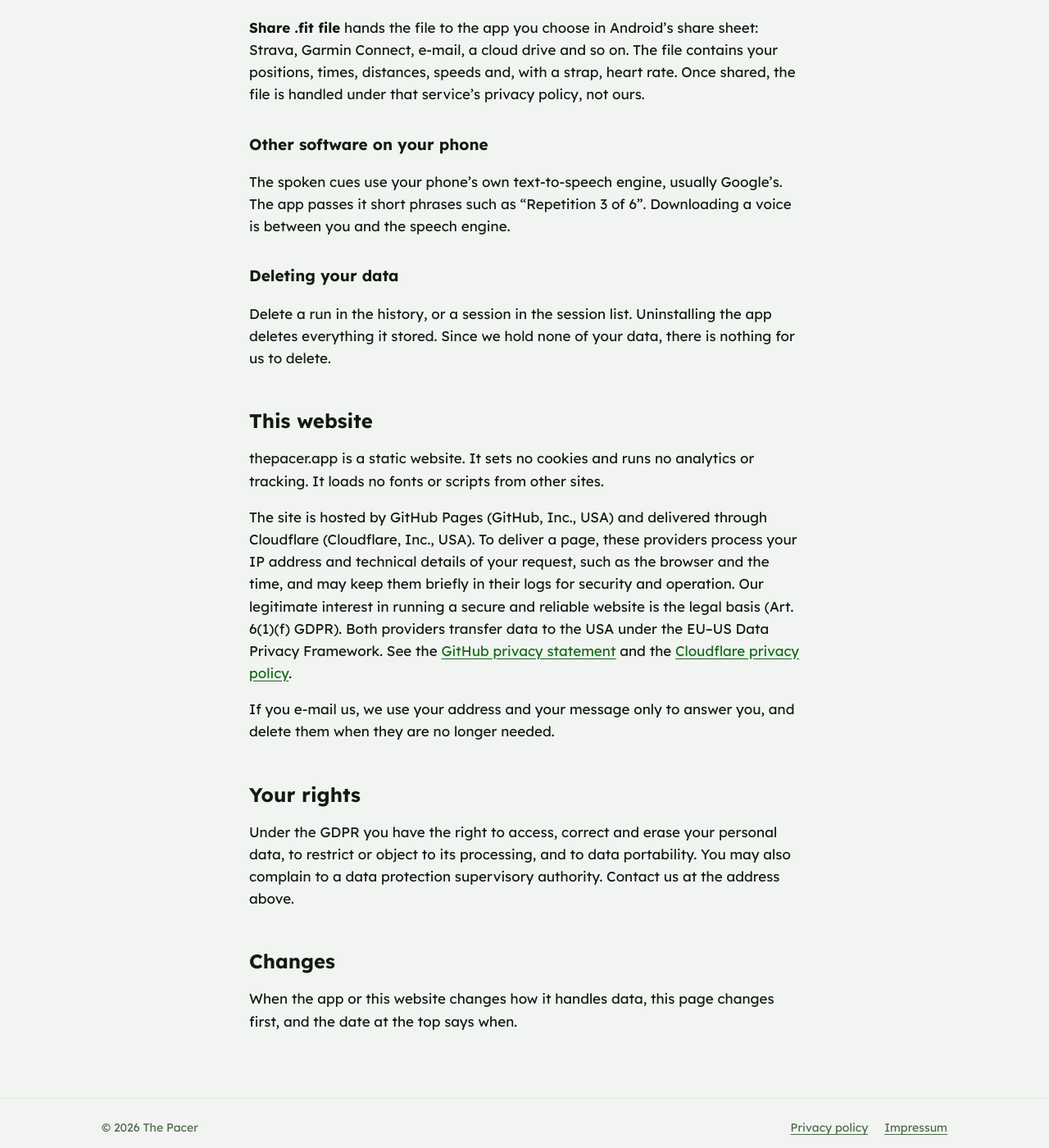
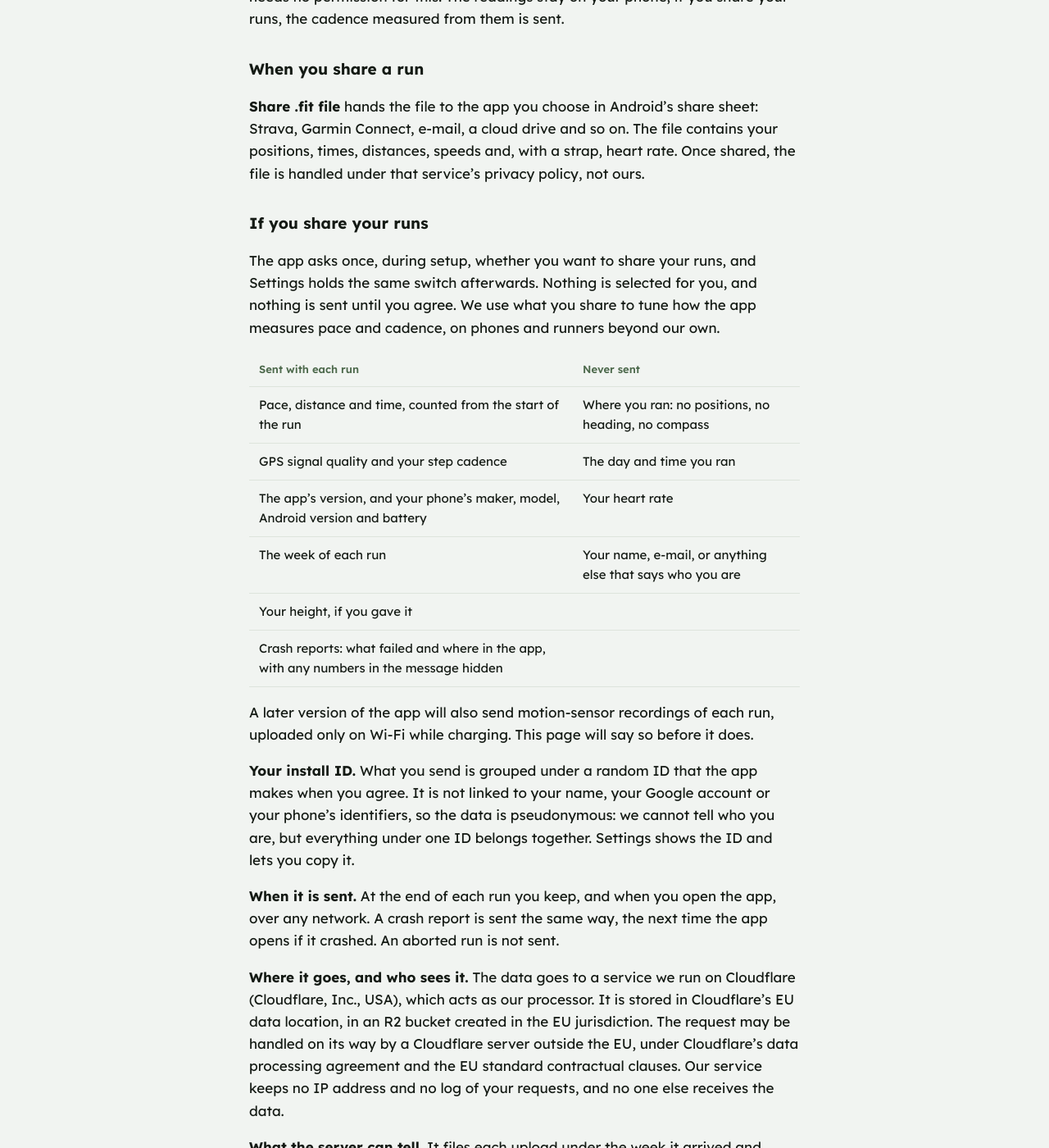
Before and after one commit to joergdietrich/ThePacer-Web, a Jekyll site: the page built from privacy.md, in a window 1280 px wide and 1400 px high, scrolled down 1917 px. Shown: the whole window at 82% size. Built offline with Jekyll 4.4.1, drawn with Linux system fonts in a browser that asks for light colours; some of the changed text lies outside the part shown.

Commit message:
Describe the diagnostics testers can share
Co-Authored-By: Claude Opus 5.5 <noreply@anthropic.com>

```diff
--- a/privacy.md
+++ b/privacy.md
@@ -15,7 +15,7 @@ This policy covers the **The Pacer** app for Android and this website, thepacer.
 
 ### In short
 
-The Pacer keeps everything on your phone. It has no account, no analytics, no advertising and no server. It does not send your data to us or to anyone else. A run leaves your phone only when you share it yourself.
+The Pacer keeps your runs on your phone. It has no account, no analytics and no advertising. Only if you agree does it send us data about how each run was measured and reports of what failed in the app, and never where you ran, when, your heart rate or who you are. You can stop and have it deleted at any time. A run's full record leaves your phone only when you share it yourself.
 
 ### What the app stores on your phone
 
@@ -39,12 +39,42 @@ Heart rate counts as health data. The app records it only from a chest strap tha
 | Notifications | The notification Android shows while a session runs, which keeps it alive with the screen off. |
 | Nearby devices (Bluetooth) | Connecting to your heart rate strap. Asked only when you choose a strap. |
 | Foreground service, wake lock | Keeping a session, its beat and its cues running while the phone is locked. |
+| Internet | Sending your runs and crash reports, only if you agreed to share them. |
 
-The app reads the phone's motion sensors to measure your cadence. Android needs no permission for this, and the readings stay on your phone.
+The app reads the phone's motion sensors to measure your cadence. Android needs no permission for this. The readings stay on your phone; if you share your runs, the cadence measured from them is sent.
 
 ### When you share a run
 
 **Share .fit file** hands the file to the app you choose in Android's share sheet: Strava, Garmin Connect, e-mail, a cloud drive and so on. The file contains your positions, times, distances, speeds and, with a strap, heart rate. Once shared, the file is handled under that service's privacy policy, not ours.
+
+### If you share your runs
+
+The app asks once, during setup, whether you want to share your runs, and Settings holds the same switch afterwards. Nothing is selected for you, and nothing is sent until you agree. We use what you share to tune how the app measures pace and cadence, on phones and runners beyond our own.
+
+| Sent with each run | Never sent |
+|---|---|
+| Pace, distance and time, counted from the start of the run | Where you ran: no positions, no heading, no compass |
+| GPS signal quality and your step cadence | The day and time you ran |
+| The app's version, and your phone's maker, model, Android version and battery | Your heart rate |
+| The week of each run | Your name, e-mail, or anything else that says who you are |
+| Your height, if you gave it | |
+| Crash reports: what failed and where in the app, with any numbers in the message hidden | |
+
+A later version of the app will also send motion-sensor recordings of each run, uploaded only on Wi-Fi while charging. This page will say so before it does.
+
+**Your install ID.** What you send is grouped under a random ID that the app makes when you agree. It is not linked to your name, your Google account or your phone's identifiers, so the data is pseudonymous: we cannot tell who you are, but everything under one ID belongs together. Settings shows the ID and lets you copy it.
+
+**When it is sent.** At the end of each run you keep, and when you open the app, over any network. A crash report is sent the same way, the next time the app opens if it crashed. An aborted run is not sent.
+
+**Where it goes, and who sees it.** The data goes to a service we run on Cloudflare (Cloudflare, Inc., USA), which acts as our processor. It is stored in Cloudflare's EU data location, in an R2 bucket created in the EU jurisdiction. The request may be handled on its way by a Cloudflare server outside the EU, under Cloudflare's data processing agreement and the EU standard contractual clauses. Our service keeps no IP address and no log of your requests, and no one else receives the data.
+
+**What the server can tell.** It files each upload under the week it arrived and records when it arrived, which is about when a run ended. That is the only time it learns.
+
+**How long it is kept.** Everything is deleted automatically 12 months after it was sent.
+
+**Legal basis.** Your consent (Art. 6(1)(a) GDPR). You can withdraw it at any time, without affecting what was sent before.
+
+**Stopping and deleting.** Turn off *Share my runs* in Settings, and nothing more is sent: runs still waiting to go are dropped. You can choose there to delete everything already sent under your install ID, at once or later with *Delete what was sent*. If you are offline, the deletion goes out the next time the phone is online, and the app keeps your ID until it is done. If you have uninstalled the app, e-mail us your install ID and we delete everything under it.
 
 ### Other software on your phone
 
@@ -52,7 +82,7 @@ The spoken cues use your phone's own text-to-speech engine, usually Google's. Th
 
 ### Deleting your data
 
-Delete a run in the history, or a session in the session list. Uninstalling the app deletes everything it stored. Since we hold none of your data, there is nothing for us to delete.
+Delete a run in the history, or a session in the session list. Uninstalling the app deletes everything it stored on your phone. What you shared is deleted as described under *If you share your runs*, or 12 months after it was sent.
 
 ## This website
 
```
Also changed, not shown: other parts of privacy.md (+2 -2 lines).
